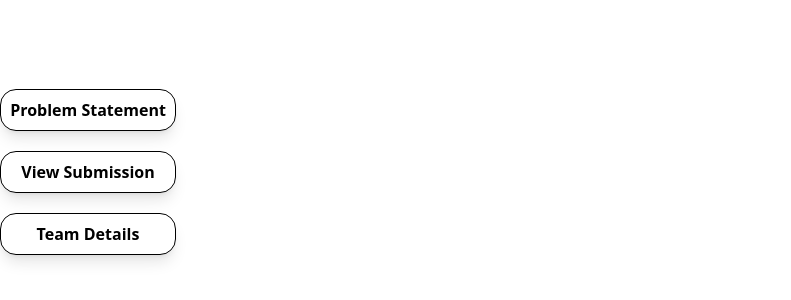
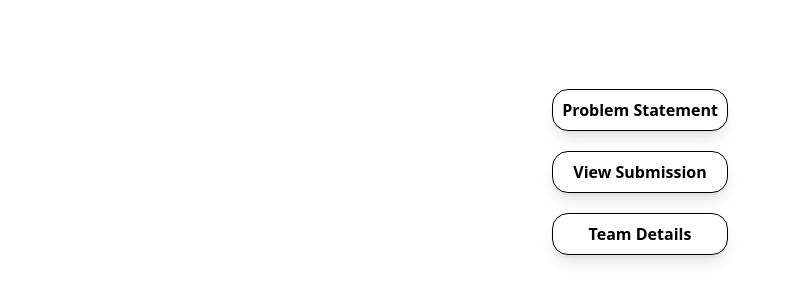
Before and after one commit to damodara2006/Project_SFS, a React (Vite) app in the folder frontend/: page /student in a window 1280 px wide. Shown: the part 228-528 px from the top of the page, without its empty margins (0-791 px from the left). Built offline with nearby package versions, Linux system fonts and the light colour scheme.

Commit message:
refactor: update layout structure in SdDashboard component for better styling

```diff
--- a/frontend/src/pages/student/SdDashboard.jsx
+++ b/frontend/src/pages/student/SdDashboard.jsx
@@ -2,10 +2,11 @@ import StudentNav from "../../components/StudentNav";
 import TeamDetails from "./TeamDetails";
 
 const SdDashboard = () => {
-    return <div>
-        {/* <TeamDetails/> */}
-        <StudentNav />
-    </div>;
+    return (
+        <div className="w-full flex justify-center">
+            <StudentNav/>
+        </div>
+    )
 }
 
 export default SdDashboard;
```
Also changed, not shown: 1 other file (tests, documents, lock files or other folders).
